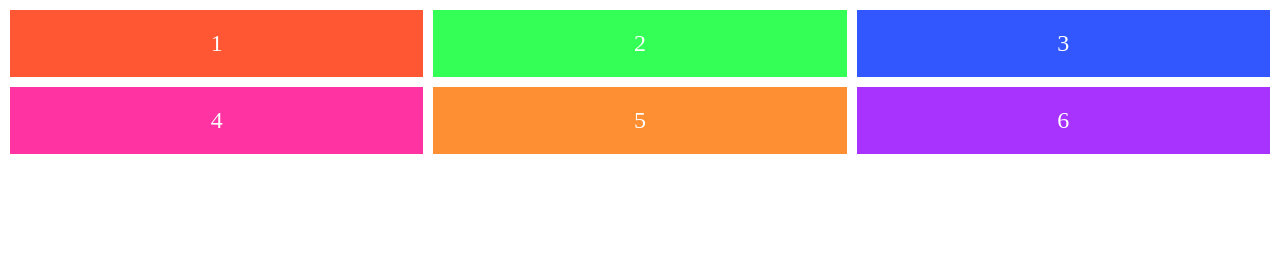
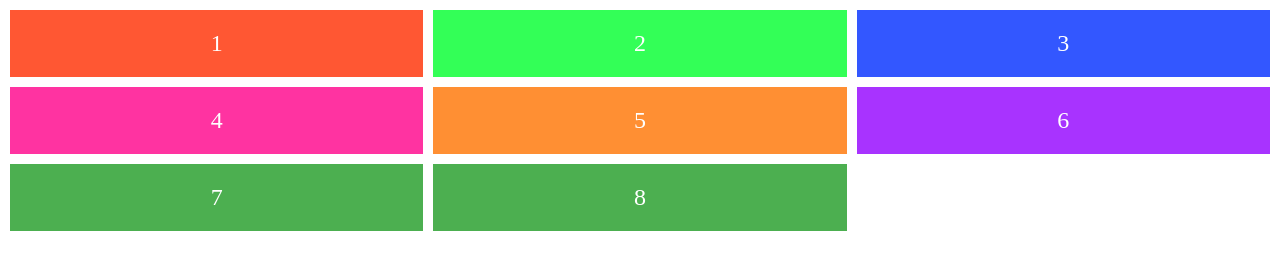
Before and after one commit to Pavan020603/Pavan-kumar, a plain HTML site: page index.html in a window 1280 px wide. Drawn offline with Linux system fonts and the light colour scheme.

Commit message:
updated files

```diff
--- a/index.html
+++ b/index.html
@@ -14,6 +14,8 @@
         <div class="grid-item item4">4</div>
         <div class="grid-item item5">5</div>
         <div class="grid-item item6">6</div>
+        <div class="grid-item item7">7</div>
+        <div class="grid-item item7">8</div>
     </div>
 </body>
 </html>
```
